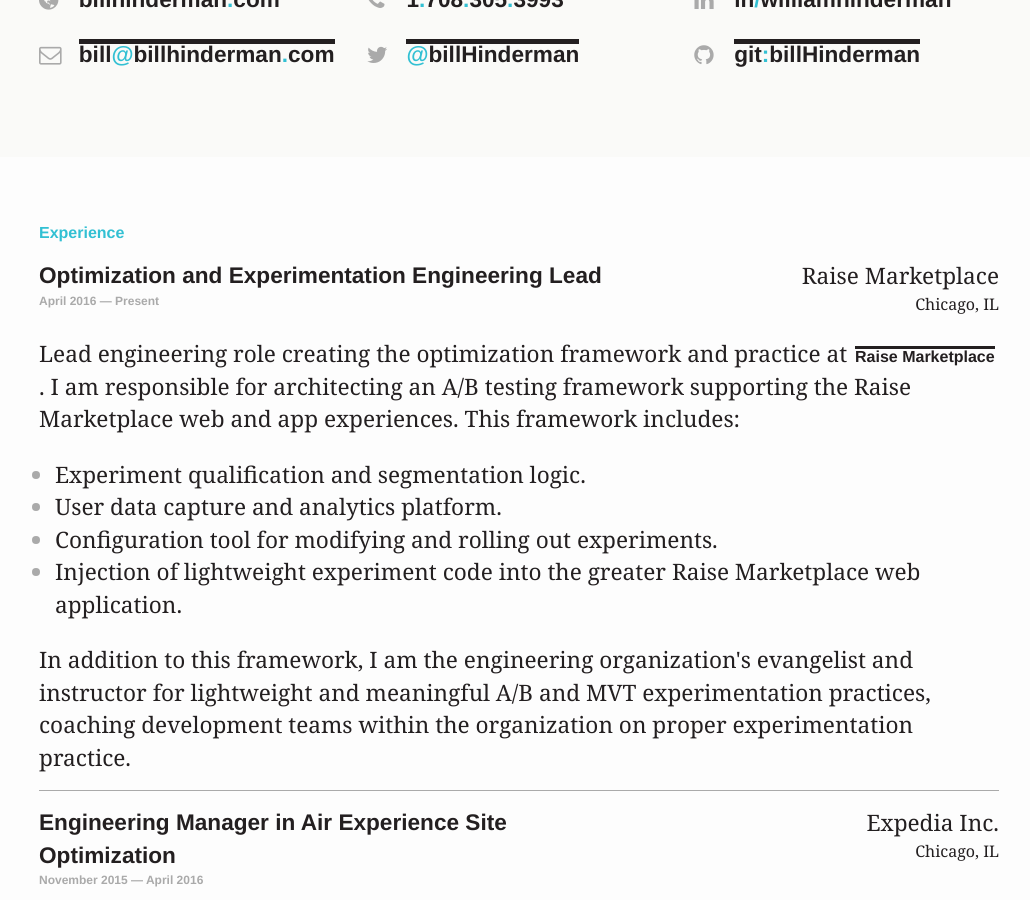
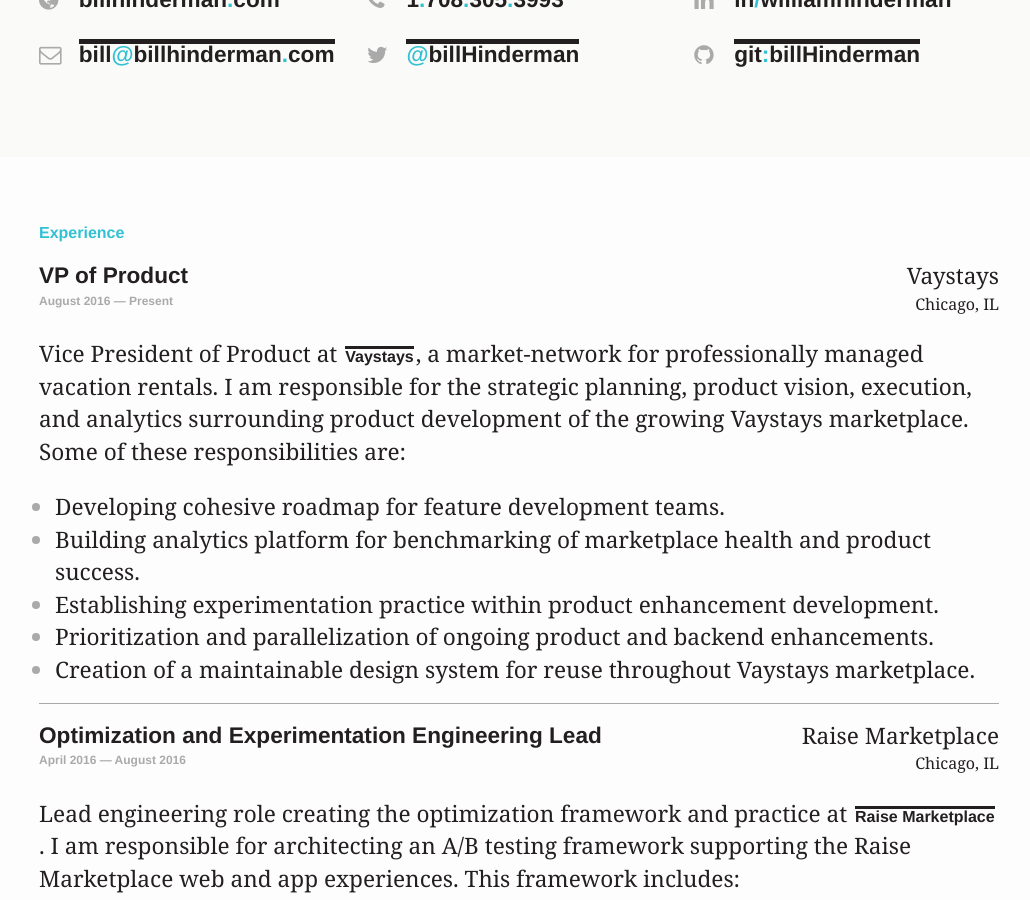
Before and after one commit to billHinderman/resume, a Jekyll site: the page built from index.html, in a window 1280 px wide and 900 px high, scrolled down 1107 px. Shown: the whole window, without its empty margins (121-1151 px from the left). Built offline with Jekyll 4.4.1, drawn with Linux system fonts in a browser that asks for light colours.

Commit message:
Vaystays work

```diff
--- a/_includes/section-work.html
+++ b/_includes/section-work.html
@@ -5,8 +5,31 @@
       <li class="resume-item">
         <div class="resume-item-main">
           <div class="resume-item-heading">
+            <h3>VP of Product</h3>
+            <p class="resume-item-time">August 2016 — Present</p>
+          </div>
+          <div class="resume-item-info">
+            <b class="resume-item-place">Vaystays</b>
+            <address class="resume-item-location">Chicago, IL</address>
+          </div>
+        </div>
+        <p class="resume-item-description">
+            Vice President of Product at <a class="link link-inline" href="https://www.vaystays.com" target="_blank">Vaystays</a>, a market-network for professionally managed vacation rentals.  I am responsible for the strategic planning, product vision, execution, and analytics surrounding product development of the growing Vaystays marketplace.  Some of these responsibilities are:
+        </p>
+        <ul class="resume-item-description list-bullet">
+            <li><span class="text-black">Developing cohesive roadmap for feature development teams.</span></li>
+            <li><span class="text-black">Building analytics platform for benchmarking of marketplace health and product success.</span></li>
+            <li><span class="text-black">Establishing experimentation practice within product enhancement development.</span></li>
+            <li><span class="text-black">Prioritization and parallelization of ongoing product and backend enhancements.</span></li>
+            <li><span class="text-black">Creation of a maintainable design system for reuse throughout Vaystays marketplace.</span></li>
+        </ul>
+      </li>
+
+      <li class="resume-item">
+        <div class="resume-item-main">
+          <div class="resume-item-heading">
             <h3>Optimization and Experimentation Engineering Lead</h3>
-            <p class="resume-item-time">April 2016 — Present</p>
+            <p class="resume-item-time">April 2016 — August 2016</p>
           </div>
           <div class="resume-item-info">
             <b class="resume-item-place">Raise Marketplace</b>
@@ -22,7 +45,7 @@
             <li><span class="text-black">Configuration tool for modifying and rolling out experiments.</span></li>
             <li><span class="text-black">Injection of lightweight experiment code into the greater Raise Marketplace web application.</span></li>
         </ul>
-        <p>
+        <p class="resume-item-description">
           In addition to this framework, I am the engineering organization's evangelist and instructor for lightweight and meaningful A/B and MVT experimentation practices, coaching development teams within the organization on proper experimentation practice.
         </p>
       </li>
```
Also changed, not shown: 2 other files.
